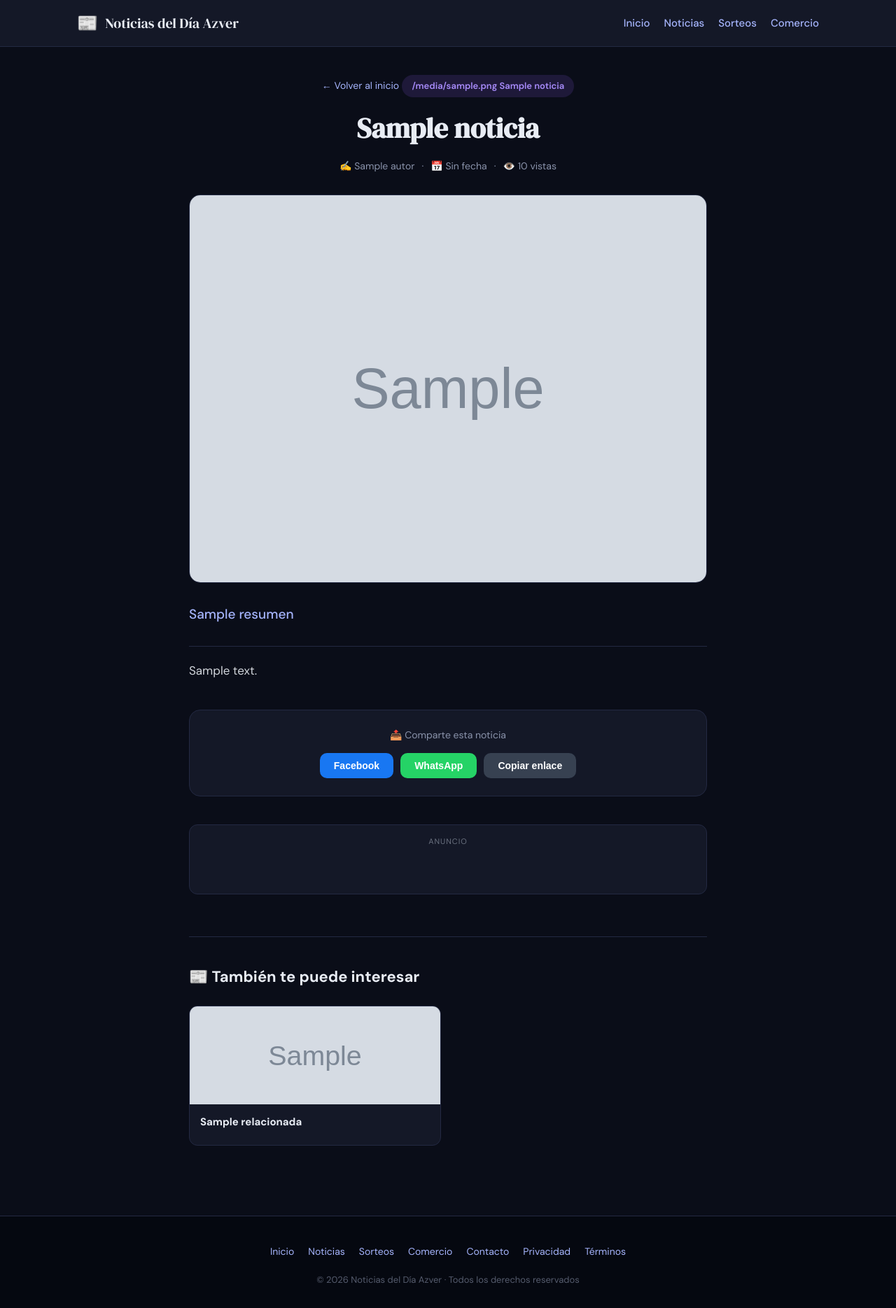
After one commit to redllinas1248/rifas, a Python web app: template noticias/templates/noticias_articulo.html in a window 1280 px wide. The commit adds this page. Shown: the whole page at 70% size. Run offline with Jinja, Linux system fonts and the light colour scheme; the template is opened without the code that fills it: most values are stand-ins (such as "Sample title", 1, 10 or a date in 2020); grey boxes marked "Sample" are stand-in pictures.

Commit message:
Crear pagina de articulo individual del portal de noticias

```diff
--- a/noticias/static/css/noticias.css
+++ b/noticias/static/css/noticias.css
@@ -273,6 +273,248 @@ body {
 }
 
 /* ============================================================
+   PÁGINA DE ARTÍCULO
+============================================================ */
+
+.articulo {
+    max-width: 780px;
+    margin: 0 auto;
+    padding: 40px 20px;
+}
+
+.articulo-header {
+    margin-bottom: 30px;
+    text-align: center;
+}
+
+.articulo-volver {
+    display: inline-block;
+    color: #a5b4fc;
+    text-decoration: none;
+    font-size: 14px;
+    margin-bottom: 20px;
+    transition: 0.2s;
+}
+
+.articulo-volver:hover { color: #8b5cf6; }
+
+.articulo-categoria {
+    display: inline-block;
+    background: rgba(139, 92, 246, 0.15);
+    color: #a78bfa;
+    padding: 6px 14px;
+    border-radius: 20px;
+    font-size: 13px;
+    font-weight: 600;
+    text-decoration: none;
+    margin-bottom: 20px;
+    transition: 0.2s;
+}
+
+.articulo-categoria:hover {
+    background: rgba(139, 92, 246, 0.25);
+}
+
+.articulo-titulo {
+    font-family: 'DM Serif Display', serif;
+    font-size: 40px;
+    line-height: 1.2;
+    margin: 0 0 20px;
+    color: #e8ecf4;
+}
+
+.articulo-meta {
+    display: flex;
+    justify-content: center;
+    gap: 10px;
+    flex-wrap: wrap;
+    color: #8a93ab;
+    font-size: 14px;
+}
+
+.articulo-imagen-wrap {
+    margin: 30px 0;
+    border-radius: 16px;
+    overflow: hidden;
+    border: 1px solid #232942;
+}
+
+.articulo-imagen {
+    width: 100%;
+    height: auto;
+    display: block;
+}
+
+.articulo-contenido {
+    font-size: 17px;
+    line-height: 1.75;
+    color: #d1d5db;
+}
+
+.articulo-resumen {
+    font-size: 19px;
+    line-height: 1.6;
+    color: #a5b4fc;
+    font-weight: 500;
+    margin-bottom: 30px;
+    padding-bottom: 30px;
+    border-bottom: 1px solid #232942;
+}
+
+.articulo-contenido p {
+    margin: 0 0 20px;
+}
+
+/* ============================================================
+   COMPARTIR
+============================================================ */
+
+.articulo-compartir {
+    margin: 40px 0;
+    padding: 25px;
+    background: #141827;
+    border: 1px solid #232942;
+    border-radius: 16px;
+    text-align: center;
+}
+
+.articulo-compartir p {
+    margin: 0 0 15px;
+    color: #8a93ab;
+    font-size: 14px;
+}
+
+.compartir-btns {
+    display: flex;
+    justify-content: center;
+    gap: 10px;
+    flex-wrap: wrap;
+}
+
+.btn-share {
+    padding: 10px 20px;
+    border: none;
+    border-radius: 10px;
+    color: white;
+    font-weight: 600;
+    font-size: 14px;
+    cursor: pointer;
+    transition: 0.2s;
+}
+
+.btn-share:hover { transform: translateY(-1px); }
+
+.btn-fb { background: #1877f2; }
+.btn-wa { background: #25d366; }
+.btn-copy { background: #374151; }
+
+/* ============================================================
+   ADSENSE
+============================================================ */
+
+.ad-container-articulo {
+    margin: 40px 0;
+    padding: 15px;
+    background: #141827;
+    border: 1px solid #232942;
+    border-radius: 12px;
+    text-align: center;
+    min-height: 100px;
+    width: 100%;
+}
+
+.ad-label-articulo {
+    font-size: 11px;
+    color: #6b7280;
+    text-transform: uppercase;
+    letter-spacing: 1px;
+    margin-bottom: 8px;
+}
+
+/* ============================================================
+   RELACIONADAS
+============================================================ */
+
+.relacionadas {
+    margin-top: 60px;
+    padding-top: 40px;
+    border-top: 1px solid #232942;
+}
+
+.relacionadas-titulo {
+    font-size: 22px;
+    margin: 0 0 25px;
+    color: #e8ecf4;
+}
+
+.relacionadas-grid {
+    display: grid;
+    grid-template-columns: repeat(auto-fill, minmax(240px, 1fr));
+    gap: 20px;
+}
+
+.relacionada-card {
+    background: #141827;
+    border: 1px solid #232942;
+    border-radius: 12px;
+    overflow: hidden;
+    text-decoration: none;
+    transition: 0.2s;
+    display: flex;
+    flex-direction: column;
+}
+
+.relacionada-card:hover {
+    transform: translateY(-3px);
+    border-color: #3b82f6;
+    box-shadow: 0 12px 32px rgba(59, 130, 246, 0.2);
+}
+
+.relacionada-img {
+    width: 100%;
+    height: 140px;
+    object-fit: cover;
+    display: block;
+}
+
+.relacionada-img-placeholder {
+    width: 100%;
+    height: 140px;
+    background: linear-gradient(135deg, #1e293b, #0f1424);
+    display: flex;
+    align-items: center;
+    justify-content: center;
+    font-size: 40px;
+}
+
+.relacionada-body {
+    padding: 15px;
+    flex: 1;
+}
+
+.relacionada-titulo {
+    margin: 0 0 8px;
+    font-size: 15px;
+    line-height: 1.35;
+    color: #e8ecf4;
+}
+
+.relacionada-fecha {
+    color: #6b7280;
+    font-size: 12px;
+}
+
+@media (max-width: 600px) {
+
+    .articulo-titulo { font-size: 28px; }
+
+    .articulo-contenido { font-size: 16px; }
+
+    .articulo-resumen { font-size: 17px; }
+
+}
+
+/* ============================================================
    RESPONSIVE
 ============================================================ */
 
--- /dev/null
+++ b/noticias/templates/noticias_articulo.html
@@ -0,0 +1,180 @@
+{% extends "noticias_base.html" %}
+
+{% block titulo %}{{ noticia.titulo }} | Noticias del Día Azver{% endblock %}
+
+{% block descripcion %}{{ noticia.resumen or noticia.titulo }}{% endblock %}
+
+{% block contenido %}
+
+<article class="articulo">
+
+    <div class="articulo-header">
+
+        <a href="/" class="articulo-volver">
+            ← Volver al inicio
+        </a>
+
+        {% if noticia.categoria_nombre %}
+            <a href="/categoria/{{ noticia.categoria_slug }}" class="articulo-categoria">
+                {{ noticia.categoria_icono }} {{ noticia.categoria_nombre }}
+            </a>
+        {% endif %}
+
+        <h1 class="articulo-titulo">{{ noticia.titulo }}</h1>
+
+        <div class="articulo-meta">
+            <span>✍️ {{ noticia.autor or 'Redacción' }}</span>
+            <span>·</span>
+            <span>📅 {{ (noticia.publicado_en | mx).strftime('%d/%m/%Y') if noticia.publicado_en else 'Sin fecha' }}</span>
+            <span>·</span>
+            <span>👁️ {{ noticia.vistas }} vistas</span>
+        </div>
+
+    </div>
+
+
+    {% if noticia.imagen_url %}
+        <div class="articulo-imagen-wrap">
+            <img
+                src="{{ noticia.imagen_url }}"
+                alt="{{ noticia.titulo }}"
+                class="articulo-imagen"
+            >
+        </div>
+    {% endif %}
+
+
+    <div class="articulo-contenido">
+
+        {% if noticia.resumen %}
+            <p class="articulo-resumen">{{ noticia.resumen }}</p>
+        {% endif %}
+
+        {# Contenido con párrafos separados por saltos de línea #}
+        {% for parrafo in noticia.contenido.split('\n\n') %}
+            {% if parrafo.strip() %}
+                <p>{{ parrafo.strip() }}</p>
+            {% endif %}
+        {% endfor %}
+
+    </div>
+
+
+    <!-- ============================================
+         COMPARTIR
+    ============================================ -->
+
+    <div class="articulo-compartir">
+
+        <p>📤 Comparte esta noticia</p>
+
+        <div class="compartir-btns">
+
+            <button onclick="compartirFB()" class="btn-share btn-fb">
+                Facebook
+            </button>
+
+            <button onclick="compartirWA()" class="btn-share btn-wa">
+                WhatsApp
+            </button>
+
+            <button onclick="copiarLink()" class="btn-share btn-copy">
+                Copiar enlace
+            </button>
+
+        </div>
+
+    </div>
+
+
+    <!-- ============================================
+         ANUNCIO ADSENSE
+    ============================================ -->
+
+    <div class="ad-container-articulo">
+
+        <div class="ad-label-articulo">Anuncio</div>
+
+        <ins class="adsbygoogle"
+             style="display:block"
+             data-ad-client="ca-pub-2084405192549609"
+             data-ad-slot="5434563537"
+             data-ad-format="auto"
+             data-full-width-responsive="true"></ins>
+
+        <script>
+             (adsbygoogle = window.adsbygoogle || []).push({});
+        </script>
+
+    </div>
+
+
+    <!-- ============================================
+         NOTICIAS RELACIONADAS
+    ============================================ -->
+
+    {% if relacionadas %}
+
+        <section class="relacionadas">
+
+            <h2 class="relacionadas-titulo">
+                📰 También te puede interesar
+            </h2>
+
+            <div class="relacionadas-grid">
+
+                {% for r in relacionadas %}
+
+                    <a href="/noticias/{{ r.slug }}" class="relacionada-card">
+
+                        {% if r.imagen_url %}
+                            <img src="{{ r.imagen_url }}" alt="{{ r.titulo }}" class="relacionada-img" loading="lazy">
+                        {% else %}
+                            <div class="relacionada-img-placeholder">📰</div>
+                        {% endif %}
+
+                        <div class="relacionada-body">
+
+                            <h3 class="relacionada-titulo">{{ r.titulo }}</h3>
+
+                            <span class="relacionada-fecha">
+                                {{ (r.publicado_en | mx).strftime('%d/%m/%Y') if r.publicado_en else '' }}
+                            </span>
+
+                        </div>
+
+                    </a>
+
+                {% endfor %}
+
+            </div>
+
+        </section>
+
+    {% endif %}
+
+</article>
+
+
+<script>
+
+    function compartirFB() {
+        const url = encodeURIComponent(window.location.href);
+        window.open(`https://www.facebook.com/sharer/sharer.php?u=${url}`, '_blank', 'width=600,height=400');
+    }
+
+    function compartirWA() {
+        const url = encodeURIComponent(window.location.href);
+        const txt = encodeURIComponent('{{ noticia.titulo }}');
+        window.open(`https://wa.me/?text=${txt}%20${url}`, '_blank');
+    }
+
+    function copiarLink() {
+        navigator.clipboard.writeText(window.location.href).then(function() {
+            alert('✅ Enlace copiado al portapapeles');
+        });
+    }
+
+</script>
+
+{% endblock %}
```
